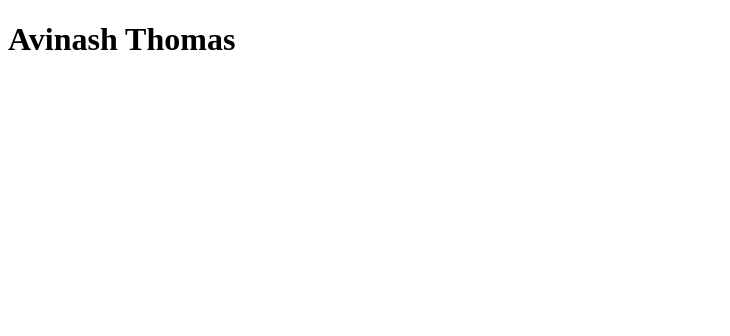
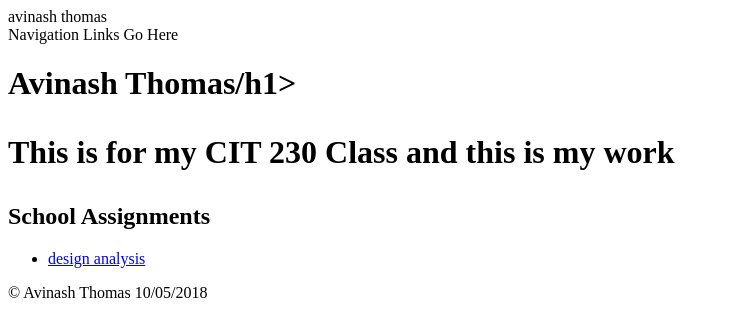
Before and after one commit to avinashthms/avinashthms.github.com, a plain HTML site: page index.html in a window 1280 px wide. Shown: the whole page, without its empty margins (0-730 px from the left). Drawn offline with Linux system fonts and the light colour scheme.

Commit message:
added link

```diff
--- a/index.html
+++ b/index.html
@@ -3,8 +3,25 @@
  <head>
   <meta charset="utf-8">
   <title>Home | avinashthms.github.io</title>
+  <meta name="viewport" content="width=device-width">
+  <meta name="author" content="your name here">
+  <meta name="description" content="Describe your web site here">
  </head>
  <body>
-     <h1>Avinash Thomas</h1>
+  <header>avinash thomas</header>
+  <nav>Navigation Links Go Here</nav>
+  <main>
+   <h1>Avinash Thomas/h1>
+   <p>This is for my CIT 230 Class and this is my work</p>
+   <h2>School Assignments</h2>
+   <ul>
+     <li>
+       <a href = "https://jwilson717.github.io/homework/jl_design_analysis.html"title="go to design analysis">design analysis</a>
+     </li>
+   </ul>
+  </main>
+  <footer>
+   <p>&copy; Avinash Thomas 10/05/2018</p>
+  </footer>
  </body>
 </html>
```
Lines whose indentation alone changed are shown as unchanged.
